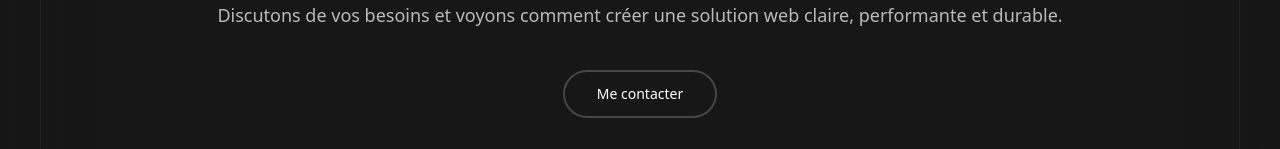
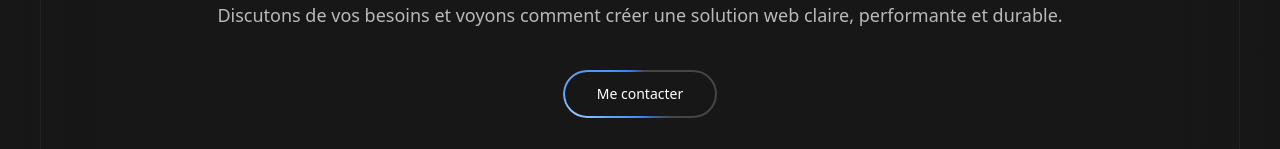
Before and after one commit to NicolasDeza/portfolio, a Nuxt app: page / in a window 1280 px wide. Shown: the part 4032-4181 px from the top of the page. Built offline with nearby package versions, Linux system fonts and the light colour scheme; a web font is replaced by a local one.

Commit message:
Animation bouton cta

```diff
--- a/app/assets/css/global.css
+++ b/app/assets/css/global.css
@@ -58,17 +58,17 @@ html {
     #3b82f6 280deg,
     transparent 320deg 360deg
   );
-  -webkit-mask: linear-gradient(#fff 0 0) content-box, linear-gradient(#fff 0 0);
+  -webkit-mask:
+    linear-gradient(#fff 0 0) content-box,
+    linear-gradient(#fff 0 0);
   -webkit-mask-composite: xor;
-  mask: linear-gradient(#fff 0 0) content-box, linear-gradient(#fff 0 0);
+  mask:
+    linear-gradient(#fff 0 0) content-box,
+    linear-gradient(#fff 0 0);
   mask-composite: exclude;
-  opacity: 0;
+  opacity: 1;
   z-index: -1;
   pointer-events: none;
-}
-
-.neon-border:hover::before {
-  opacity: 1;
   animation: electric-border 3s linear infinite;
 }
 
```
